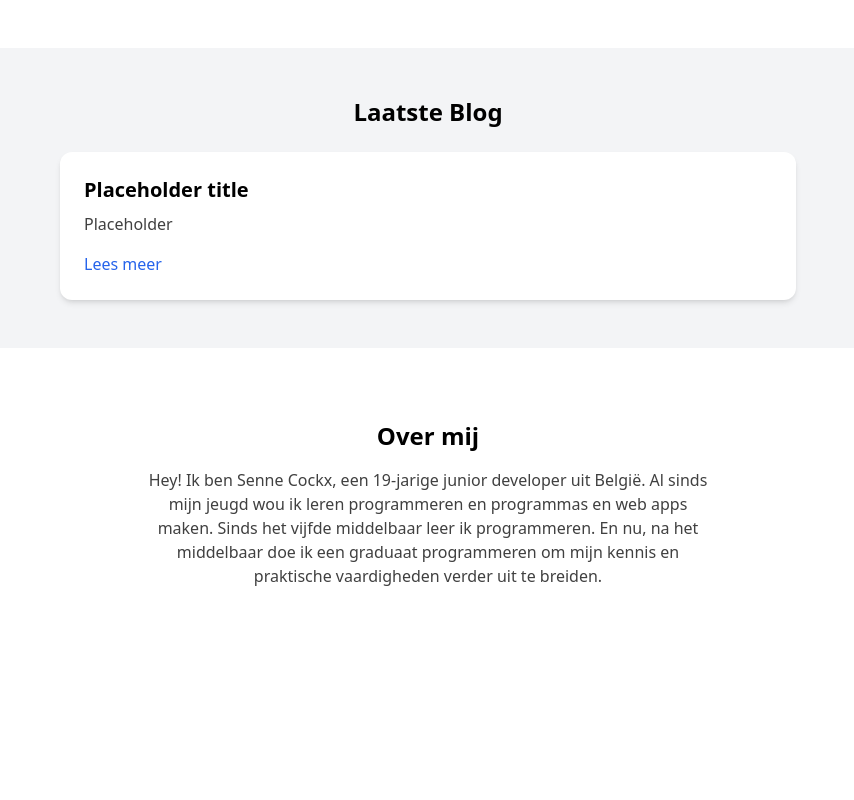
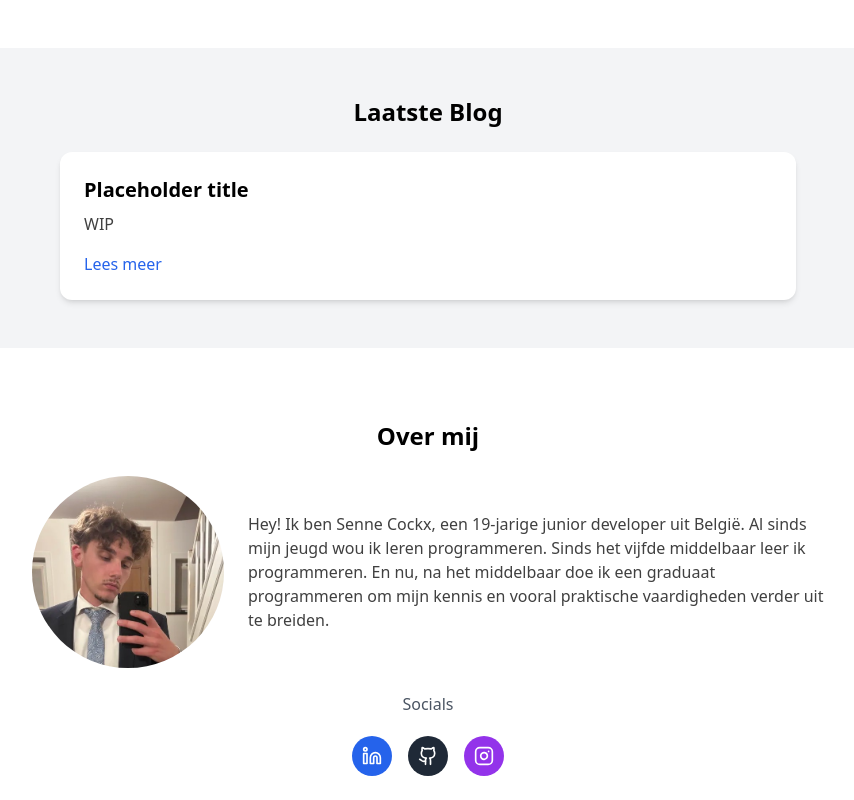
Before and after one commit to SC0DAH/internship-blog, a Nuxt app: page / in a window 1280 px wide. Shown: the part 364-1164 px from the top of the page, without its empty margins (212-1066 px from the left). Before the commit the page ends 976 px from the top, so only its background shows below. Built offline with nearby package versions, Linux system fonts and the light colour scheme; no server answers.

Commit message:
updated about me section with image and socials

```diff
--- a/app/components/AboutMe.vue
+++ b/app/components/AboutMe.vue
@@ -1,8 +1,44 @@
+<script setup lang="ts">
+import { Github, Linkedin, Instagram } from 'lucide-vue-next'
+</script>
+
 <template>
-  <section class="bg-neutral-primary p-6 rounded-xl text-center">
-    <h2 class="text-2xl font-semibold text-heading mb-4">Over mij</h2>
-    <p class="text-neutral-700 max-w-xl mx-auto">
-        Hey! Ik ben Senne Cockx, een {{ new Date().getFullYear() - 2006 - (new Date() < new Date(new Date().getFullYear(), 2, 13) ? 1 : 0) }}-jarige junior developer uit België. Al sinds mijn jeugd wou ik leren programmeren en programmas en web apps maken. Sinds het vijfde middelbaar leer ik programmeren. En nu, na het middelbaar doe ik een graduaat programmeren om mijn kennis en praktische vaardigheden verder uit te breiden.
-    </p>
+  <section class="bg-neutral-primary p-6 rounded-xl max-w-4xl mx-auto">
+    <!-- Titel -->
+    <h2 class="text-2xl font-semibold text-heading mb-6 text-center">Over mij</h2>
+
+    <!-- Image + tekst -->
+    <div class="flex flex-col md:flex-row items-center justify-center gap-6 text-center md:text-left">
+      <img
+        src="/images/me.webp"
+        alt="Senne Cockx"
+        class="w-40 h-40 md:w-48 md:h-48 rounded-full object-cover flex-shrink-0"
+      />
+
+      <p class="text-neutral-700 max-w-xl">
+        Hey! Ik ben Senne Cockx, een {{ new Date().getFullYear() - 2006 - (new Date() < new Date(new Date().getFullYear(), 2, 13) ? 1 : 0) }}-jarige junior developer uit België. Al sinds mijn jeugd wou ik leren programmeren. Sinds het vijfde middelbaar leer ik programmeren. En nu, na het middelbaar doe ik een graduaat programmeren om mijn kennis en vooral praktische vaardigheden verder uit te breiden.
+      </p>
+    </div>
+
+    <!-- Socials -->
+    <div class="flex flex-col items-center mt-6 gap-3">
+      <p class="text-gray-600 mb-2 font-medium">Socials</p>
+      <div class="flex gap-4">
+        <a href="https://www.linkedin.com/in/je-gebruikersnaam/" target="_blank" rel="noopener noreferrer"
+           class="flex items-center justify-center w-10 h-10 bg-blue-600 text-white rounded-full hover:bg-blue-700 transition">
+          <Linkedin class="w-5 h-5"/>
+        </a>
+
+        <a href="https://github.com/SC0DAH" target="_blank" rel="noopener noreferrer"
+           class="flex items-center justify-center w-10 h-10 bg-gray-800 text-white rounded-full hover:bg-gray-900 transition">
+          <Github class="w-5 h-5"/>
+        </a>
+
+        <a href="https://instagram.com/sennecx" target="_blank" rel="noopener noreferrer"
+           class="flex items-center justify-center w-10 h-10 bg-purple-600 text-white rounded-full hover:bg-purple-700 transition">
+          <Instagram class="w-5 h-5"/>
+        </a>
+      </div>
+    </div>
   </section>
 </template>
--- a/app/components/LatestBlog.vue
+++ b/app/components/LatestBlog.vue
@@ -1,15 +1,12 @@
 <template>
-  <!-- Volledige breedte voor de grijze achtergrond -->
   <section class="bg-gray-100 py-12">
-    <!-- Card gecentreerd en met max-width -->
     <div class="max-w-screen-md mx-auto px-4">
       <h2 class="text-2xl font-semibold text-heading mb-6 text-center">Laatste Blog</h2>
       <NuxtLink to="/blogs" class="block bg-white p-6 rounded-xl shadow-md hover:shadow-lg transition-shadow">
         <h3 class="text-xl font-bold mb-2">Placeholder title</h3>
-        <p class="text-neutral-700 mb-4"> Placeholder </p>
+        <p class="text-neutral-700 mb-4"> WIP </p>
         <p class="text-blue-600 hover:underline font-medium"> Lees meer </p>
       </NuxtLink>
-
     </div>
   </section>
 </template>
--- a/package.json
+++ b/package.json
@@ -12,6 +12,7 @@
   "dependencies": {
     "@heroicons/vue": "^2.2.0",
     "firebase": "^12.8.0",
+    "lucide-vue-next": "^0.563.0",
     "nuxt": "^4.3.0",
     "vue": "^3.5.27",
     "vue-router": "^4.6.4"
```
Also changed, not shown: public/images/me.webp (added), 1 other file (tests, documents, lock files or other folders).
